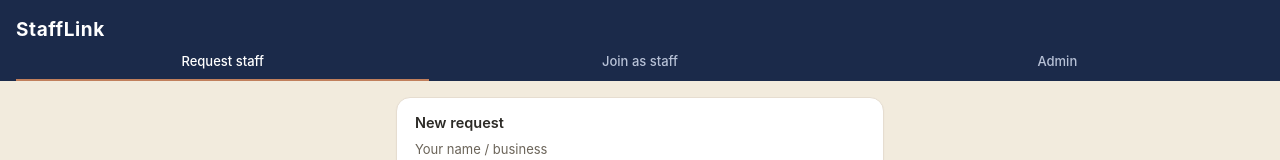
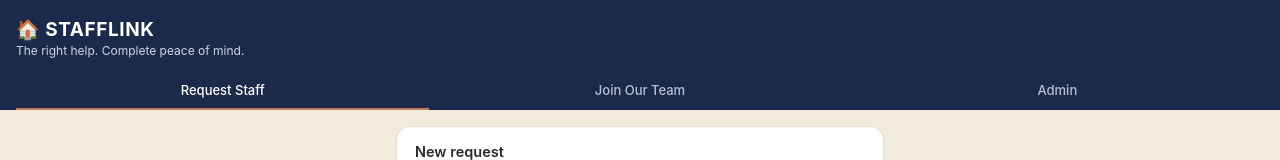
Before and after one commit to sadiqjamz-boop/Sharifah-Staffing-co., a React (Vite) app: page / in a window 1280 px wide. Shown: the top 160 px of the page. Built offline with nearby package versions, Linux system fonts and the light colour scheme; no server answers.

Commit message:
Update App.jsx

```diff
--- a/SRC/App.jsx
+++ b/SRC/App.jsx
@@ -25,10 +25,11 @@
   return (
     <div>
       <header>
-        <h1>StaffLink</h1>
+        <h1>🏠 STAFFLINK</h1>
+        <p className="tagline">The right help. Complete peace of mind.</p>
         <nav>
-          <Link to="/" className={location.pathname === '/' ? 'active' : ''}>Request staff</Link>
-          <Link to="/join" className={location.pathname === '/join' ? 'active' : ''}>Join as staff</Link>
+          <Link to="/" className={location.pathname === '/' ? 'active' : ''}>Request Staff</Link>
+          <Link to="/join" className={location.pathname === '/join' ? 'active' : ''}>Join Our Team</Link>
           <Link to="/admin" className={location.pathname === '/admin' ? 'active' : ''}>Admin</Link>
         </nav>
       </header>
```
